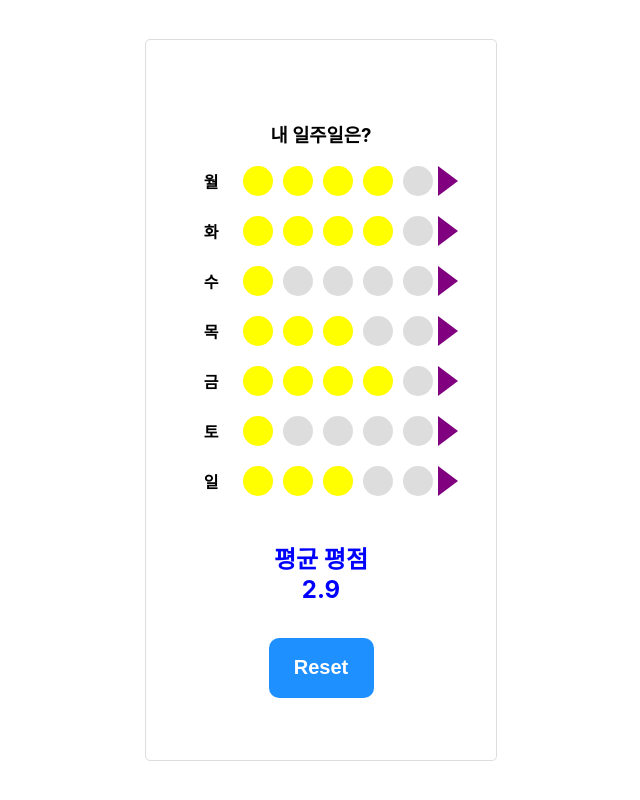
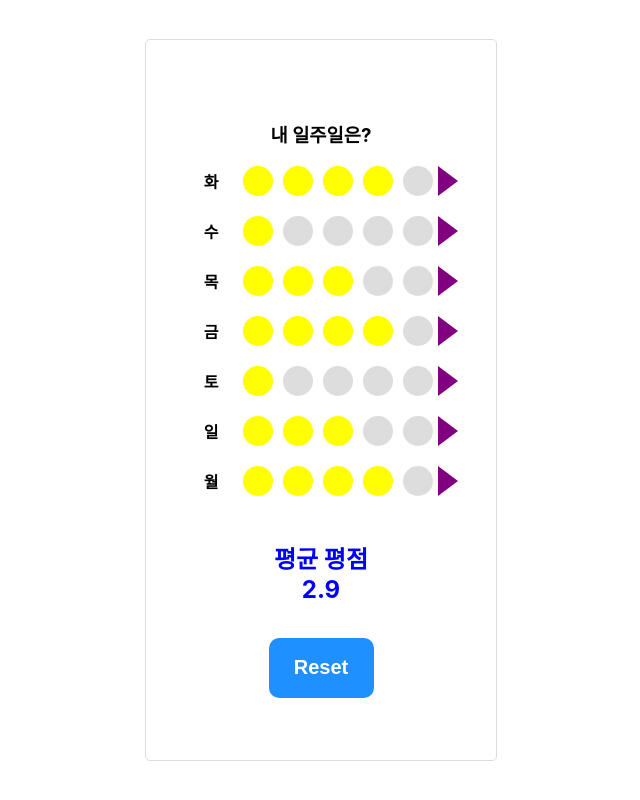
Before and after one commit to treblabin/myweek, a React (Create React App) app: page / in a window 1280 px wide. Shown: the whole page, without its empty margins (319-959 px from the left). Built offline with nearby package versions, Linux system fonts and the light colour scheme.

Commit message:
Day From Today

```diff
--- a/src/Start.js
+++ b/src/Start.js
@@ -31,13 +31,32 @@ const Start = (props) => {
   const ResetStar = () => {
     setCount(count + 1);
   };
+  const current = new window.Date().getDay();
 
-  return (
-    <MyCover>
-      <TotalCover>
-        <Title>내 일주일은?</Title>
-        <WeekCover>
-          <DayCover>
+  const mycode = [
+    <DayCover key="sun">
+      <Date>일</Date>
+      <Circles>
+        {sun_count.map((n, i) => {
+          return sun_count[i] === 1 ? (
+            <YellowCircle key={i + "SU"} />
+          ) : (
+            <GrayCircle key={i + "SU"} />
+          );
+        })}
+      </Circles>
+      <Link
+        to="day/sun"
+        style={{
+          width: "0px",
+          height: "0px",
+          borderTop: "15px solid transparent",
+          borderBottom: "15px solid transparent",
+          borderLeft: "20px solid purple",
+        }}
+      />
+    </DayCover>,
+    <DayCover key="mon">
       <Date>월</Date>
       <Circles>
         {mon_count.map((n, i) => {
@@ -58,8 +77,8 @@ const Start = (props) => {
           borderLeft: "20px solid purple",
         }}
       />
-          </DayCover>
-          <DayCover>
+    </DayCover>,
+    <DayCover key="tue">
       <Date>화</Date>
       <Circles>
         {tue_count.map((n, i) => {
@@ -80,8 +99,8 @@ const Start = (props) => {
           borderLeft: "20px solid purple",
         }}
       />
-          </DayCover>
-          <DayCover>
+    </DayCover>,
+    <DayCover key="wed">
       <Date>수</Date>
       <Circles>
         {wed_count.map((n, i) => {
@@ -102,8 +121,8 @@ const Start = (props) => {
           borderLeft: "20px solid purple",
         }}
       />
-          </DayCover>
-          <DayCover>
+    </DayCover>,
+    <DayCover key="thu">
       <Date>목</Date>
       <Circles>
         {thu_count.map((n, i) => {
@@ -124,8 +143,8 @@ const Start = (props) => {
           borderLeft: "20px solid purple",
         }}
       />
-          </DayCover>
-          <DayCover>
+    </DayCover>,
+    <DayCover key="fri">
       <Date>금</Date>
       <Circles>
         {fri_count.map((n, i) => {
@@ -146,8 +165,8 @@ const Start = (props) => {
           borderLeft: "20px solid purple",
         }}
       />
-          </DayCover>
-          <DayCover>
+    </DayCover>,
+    <DayCover key="sat">
       <Date>토</Date>
       <Circles>
         {sat_count.map((n, i) => {
@@ -168,29 +187,21 @@ const Start = (props) => {
           borderLeft: "20px solid purple",
         }}
       />
-          </DayCover>
-          <DayCover>
-            <Date>일</Date>
-            <Circles>
-              {sun_count.map((n, i) => {
-                return sun_count[i] === 1 ? (
-                  <YellowCircle key={i + "SU"} />
-                ) : (
-                  <GrayCircle key={i + "SU"} />
-                );
-              })}
-            </Circles>
-            <Link
-              to="day/sun"
-              style={{
-                width: "0px",
-                height: "0px",
-                borderTop: "15px solid transparent",
-                borderBottom: "15px solid transparent",
-                borderLeft: "20px solid purple",
-              }}
-            />
-          </DayCover>
+    </DayCover>,
+  ];
+
+  return (
+    <MyCover>
+      <TotalCover>
+        <Title>내 일주일은?</Title>
+        <WeekCover>
+          {mycode[current]}
+          {mycode[(current + 1) % 7]}
+          {mycode[(current + 2) % 7]}
+          {mycode[(current + 3) % 7]}
+          {mycode[(current + 4) % 7]}
+          {mycode[(current + 5) % 7]}
+          {mycode[(current + 6) % 7]}
         </WeekCover>
         <BottomCover>
           <AverageArea>
```
Lines whose indentation alone changed are shown as unchanged.
